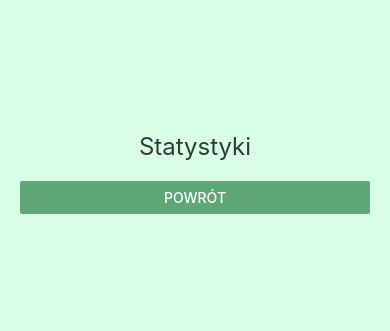
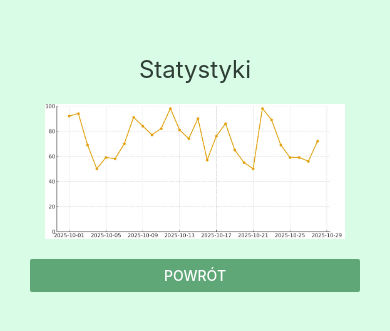
Before and after one commit to qiuway/am_projekt, a React Native app in the folder monitor_nastroju/: screen /Statistics in a window 390 px wide. Shown: the part 249-580 px from the top of the page. Built offline with nearby package versions, Linux system fonts and the light colour scheme.

Commit message:
adds screens' extras

```diff
--- a/monitor_nastroju/screens/EntryScreen.js
+++ b/monitor_nastroju/screens/EntryScreen.js
@@ -5,11 +5,20 @@ import colors from '../styles/colors';
 export default function EntryScreen({ navigation }) {
   return <View style={styles.container}>
     <Text style={styles.title}>Wpisy</Text>
-    <Button
-            color={colors.accent}
-            title="Powrót"
-            onPress={() => navigation.navigate('Home')}
-          />
+    <View style={styles.buttonContainer}>
+      <Button
+        color={colors.accent}
+        title="Dodaj wpis"
+        onPress={() => {}}
+      />
+    </View>
+    <View style={styles.buttonContainer}>
+      <Button
+        color={colors.accent}
+        title="Powrót"
+        onPress={() => navigation.navigate('Home')}
+      />
+    </View>
   </View>;
 }
 
@@ -25,5 +34,8 @@ const styles = StyleSheet.create({
       fontSize: 24,
       textAlign: 'center',
       marginBottom: 20,
+    },
+    buttonContainer: {
+      padding: 10,
     }
 });
--- a/monitor_nastroju/screens/GalleryScreen.js
+++ b/monitor_nastroju/screens/GalleryScreen.js
@@ -1,16 +1,32 @@
 import React from 'react';
-import { View, Button, Text, StyleSheet } from 'react-native';
+import { View, Button, Text, ScrollView, StyleSheet } from 'react-native';
 import colors from '../styles/colors';
 
 export default function GalleryScreen({ navigation }) {
-  return <View style={styles.container}>
+  const fakeImages = Array.from({ length: 20 }, (_, i) => i + 1);
+  return (
+    <View style={styles.container}>
       <Text style={styles.title}>Galeria</Text>
+
+      <ScrollView>
+        <View style={styles.grid}>
+          {fakeImages.map((num) => (
+            <View key={num} style={styles.image}>
+              <Text style={styles.imageText}>Obraz {num}</Text>
+            </View>
+          ))}
+        </View>
+      </ScrollView>
+
+      <View style={{paddingVertical: 20}}>
         <Button
           color={colors.accent}
-                title="Powrót"
+          title="Powrót do menu"
           onPress={() => navigation.navigate('Home')}
         />
-  </View>;
+      </View>
+    </View>
+  );
 }
 
 const styles = StyleSheet.create({
@@ -25,5 +41,21 @@ const styles = StyleSheet.create({
       fontSize: 24,
       textAlign: 'center',
       marginBottom: 20,
-    }
+    },
+      scrollContent: {
+      flexGrow: 1,
+    },
+    grid: {
+      flexDirection: 'row',
+      flexWrap: 'wrap',
+      justifyContent: 'space-between',
+    },
+    image: {
+      backgroundColor: 'white',
+      width: '48%',
+      height: 120,
+      marginBottom: 15,
+      justifyContent: 'center',
+      alignItems: 'center',
+    },
 });
--- a/monitor_nastroju/screens/HomeScreen.js
+++ b/monitor_nastroju/screens/HomeScreen.js
@@ -9,7 +9,7 @@ export default function HomeScreen({ navigation }) {
         <Button
           color={colors.accent}
           title="Wpisy"
-          onPress={() => navigation.replace('Entry')}
+          onPress={() => navigation.navigate('Entry')}
         />
       </View>
 
@@ -17,7 +17,7 @@ export default function HomeScreen({ navigation }) {
         <Button
           color={colors.accent}
           title="Statystyki"
-          onPress={() => navigation.replace('Statistics')}
+          onPress={() => navigation.navigate('Statistics')}
         />
       </View>
 
@@ -25,7 +25,7 @@ export default function HomeScreen({ navigation }) {
         <Button
           color={colors.accent}
           title="Medytacja"
-          onPress={() => navigation.replace('Meditation')}
+          onPress={() => navigation.navigate('Meditation')}
         />
       </View>
 
@@ -33,7 +33,7 @@ export default function HomeScreen({ navigation }) {
         <Button
           color={colors.accent}
           title="Galeria"
-          onPress={() => navigation.replace('Gallery')}
+          onPress={() => navigation.navigate('Gallery')}
         />
       </View>
 
@@ -41,7 +41,7 @@ export default function HomeScreen({ navigation }) {
         <Button
           color={colors.accent}
           title="Cytat na dziś"
-          onPress={() => navigation.replace('Quote')}
+          onPress={() => navigation.navigate('Quote')}
         />
       </View>
 
@@ -49,7 +49,7 @@ export default function HomeScreen({ navigation }) {
         <Button
           color={colors.accent}
           title="Ustawienia"
-          onPress={() => navigation.replace('Options')}
+          onPress={() => navigation.navigate('Options')}
         />
       </View>
     </View>
--- a/monitor_nastroju/screens/OptionsScreen.js
+++ b/monitor_nastroju/screens/OptionsScreen.js
@@ -4,12 +4,29 @@ import colors from '../styles/colors';
 
 export default function OptionsScreen({ navigation }) {
   return <View style={styles.container}>
-    <Text style={styles.title}>Opcje</Text>
-    <Button
-                color={colors.accent}
-                title="Powrót"
-                onPress={() => navigation.navigate('Home')}
-              />
+    <Text style={styles.title}>Ustawienia</Text>
+    <View style={styles.buttonContainer}>
+      <Button
+        color={colors.accent}
+        title="Zmień hasło"
+        onPress={() => {}}
+      />
+    </View>
+    <View style={styles.buttonContainer}>
+      <Button
+        color={colors.accent}
+        title="Zmień motyw kolorów"
+        onPress={() => {}}
+      />
+    </View>
+    <View style={styles.buttonContainer}>
+      <Button
+        color={colors.accent}
+        title="Powrót"
+        onPress={() => navigation.navigate('Home')}
+      />
+    </View>
+
   </View>;
 }
 
@@ -25,5 +42,8 @@ const styles = StyleSheet.create({
       fontSize: 24,
       textAlign: 'center',
       marginBottom: 20,
+    },
+    buttonContainer: {
+      padding: 10,
     }
 });
--- a/monitor_nastroju/screens/StatisticsScreen.js
+++ b/monitor_nastroju/screens/StatisticsScreen.js
@@ -1,16 +1,26 @@
 import React from 'react';
-import { View, Button, Text, StyleSheet } from 'react-native';
+import { View, Button, Text, Image, StyleSheet } from 'react-native';
 import colors from '../styles/colors';
 
 export default function StatisticsScreen({ navigation }) {
-  return <View style={styles.container}>
-    <Text style={styles.title}>Statystyki</Text>
-    <Button
-                color={colors.accent}
+  return (
+    <View style={styles.container}>
+      <View style={styles.imageContainer}>
+      <Text style={styles.title}>Statystyki</Text>
+      <Image
+        source={require('../assets/wykres.jpg')}
+        style={styles.image}
+      />
+      </View>
+      <View style={styles.buttonContainer}>
+      <Button
+          color={colors.accent}
                 title="Powrót"
                 onPress={() => navigation.navigate('Home')}
               />
-  </View>;
+      </View>
+  </View>
+  );
 }
 
 const styles = StyleSheet.create({
@@ -20,10 +30,21 @@ const styles = StyleSheet.create({
         justifyContent: 'center',
         padding: 20,
     },
+    imageContainer:{
+      padding: 10,
+      alignItems: 'center'
+    },
+    buttonContainer:{
+      padding: 10,
+    },
     title: {
       color: colors.text,
       fontSize: 24,
       textAlign: 'center',
       marginBottom: 20,
+    },
+    image: {
+      width: 300,
+      height: 135,
     }
 });
```
Also changed, not shown: monitor_nastroju/assets/wykres.jpg (added). Lines whose indentation alone changed are shown as unchanged.
